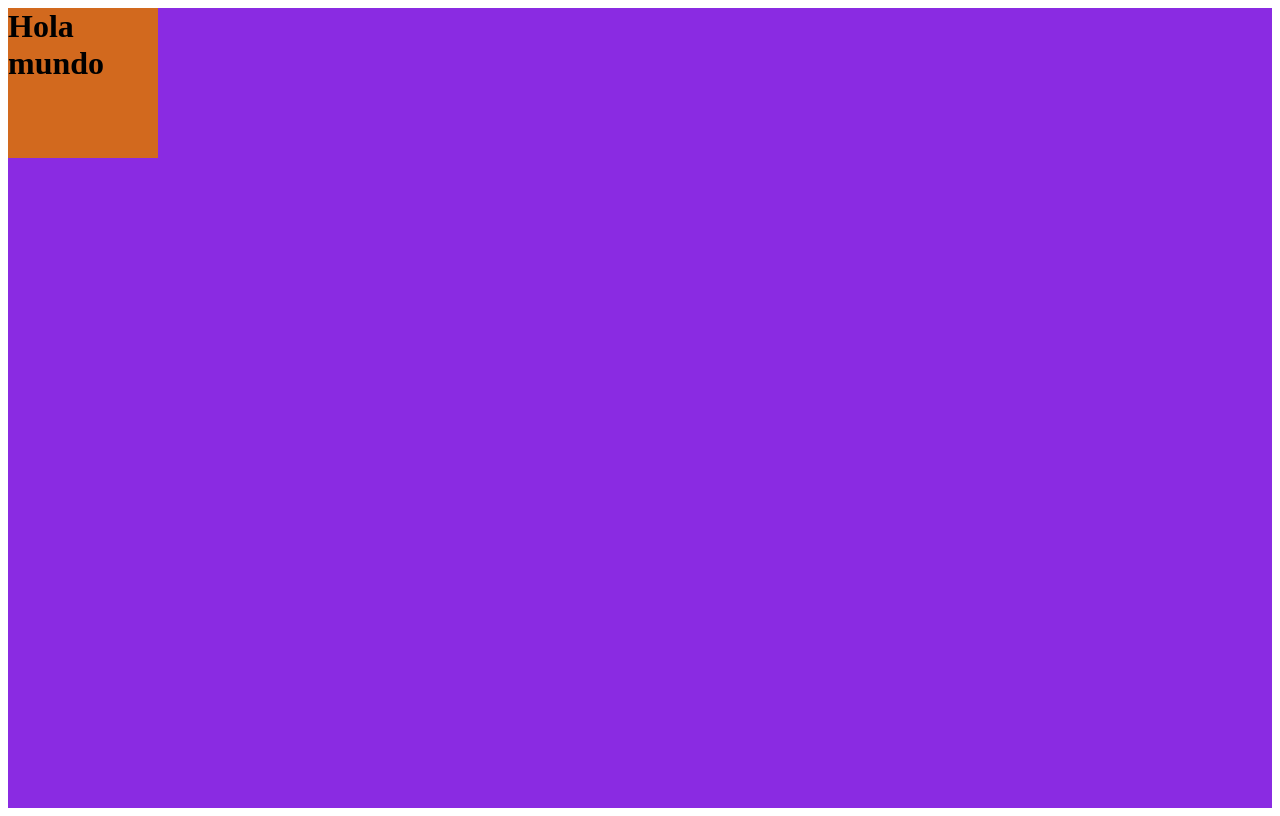
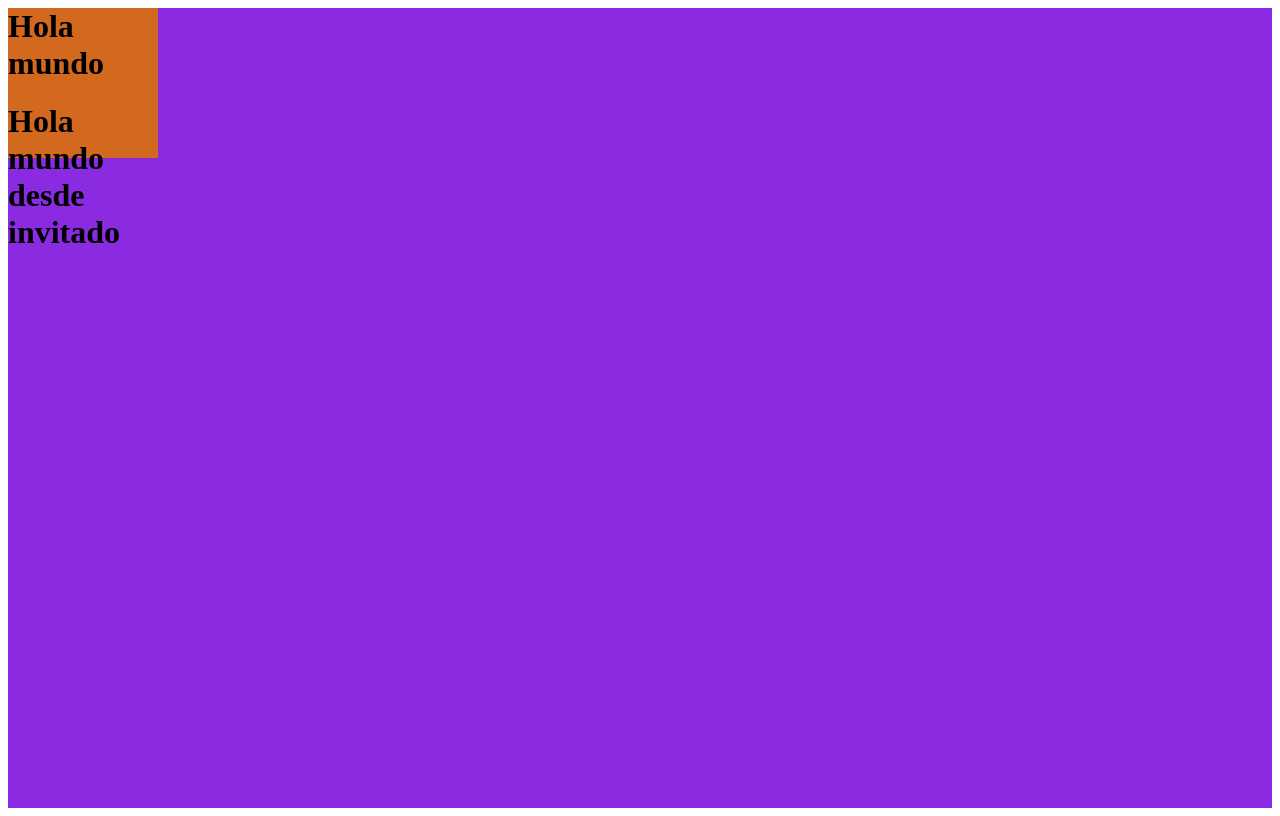
Before and after one commit to joseluiscipagauta22/Portfolio, a plain HTML site: page index.html in a window 1280 px wide. Drawn offline with Linux system fonts and the light colour scheme.

Commit message:
Agregar titulo desde invitado

```diff
--- a/index.html
+++ b/index.html
@@ -10,6 +10,7 @@
     <div class="contenedor-principal">
         <div class="cuadrado">
             <h1>Hola mundo</h1>
+            <h1>Hola mundo desde invitado</h1>
         </div>
     </div>
 
```
